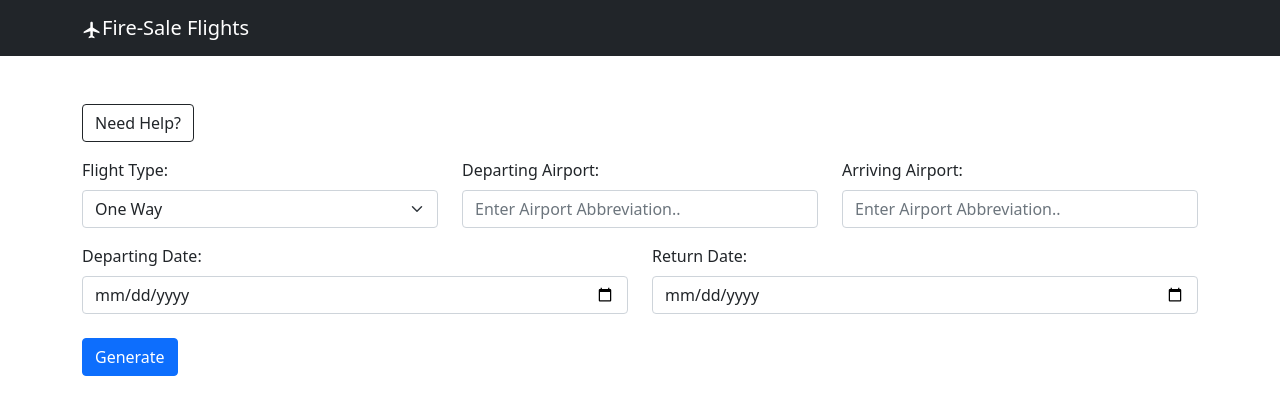
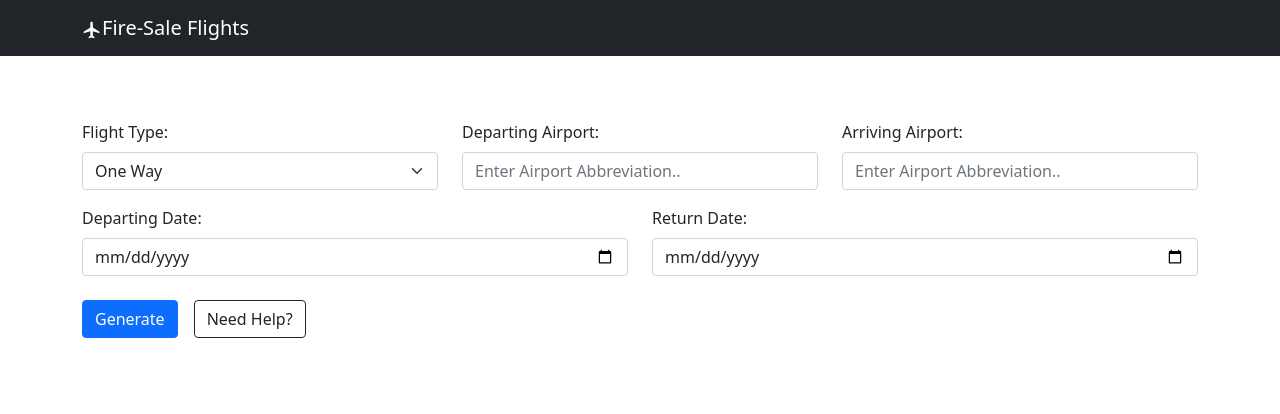
Before and after one commit to e-berman/Flight-Tracker, a React (Create React App) app in the folder flight_tracker_react/: page / in a window 1280 px wide. Shown: the top 414 px of the page. Built offline with nearby package versions, Linux system fonts and the light colour scheme.

Commit message:
add functionality for 'help' button

```diff
--- a/flight_tracker_react/src/pages/HomePage.js
+++ b/flight_tracker_react/src/pages/HomePage.js
@@ -3,7 +3,7 @@ import { AiOutlineQuestionCircle } from "react-icons/ai";
 import { MdFlight } from "react-icons/md";
 import { useNavigate } from 'react-router-dom';
 // import 'boostrap/dist/css/boostrap.min.css';
-import { Container, Row, Col, Button, Form, Navbar } from 'react-bootstrap';
+import { Container, Row, Col, Button, Form, Navbar, Popover, OverlayTrigger } from 'react-bootstrap';
 
 function HomePage() {
 
@@ -50,9 +50,7 @@ function HomePage() {
             <Container>
             <Form className="mt-5">
                 <Row>
-                    <Col>
-                        <Button size="xs" variant="outline-dark">Need Help?</Button>
-                    </Col>
+
                 </Row>
                 <Row className="mt-3">
                     <Col>
@@ -113,7 +111,23 @@ function HomePage() {
                 </Row>
                 <Row className="mt-4">
                     <Col>
-                        <Button size="xs" onClick={createFlight}>Generate</Button>
+                        <Button onClick={createFlight}>Generate</Button>
+                        <OverlayTrigger
+                        trigger="click"
+                        placement="bottom"
+                        overlay={
+                            <Popover id="popover-basic">
+                                <Popover.Header as="h3">How To Use Fire-Sale Flights</Popover.Header>
+                                <Popover.Body>
+                                To find cheap flights for your desired destination, enter in you trip type, departing location,
+                                and arriving location. You will also need to include the date range for your trip.
+                                Once you have all the info entered, click the <strong>Generate</strong> button to get your results.
+                                </Popover.Body>
+                            </Popover>
+                        }
+                        >
+                            <Button className="ms-3" variant="outline-dark">Need Help?</Button>
+                        </OverlayTrigger>
                     </Col>
                 </Row>
             </Form>
```
